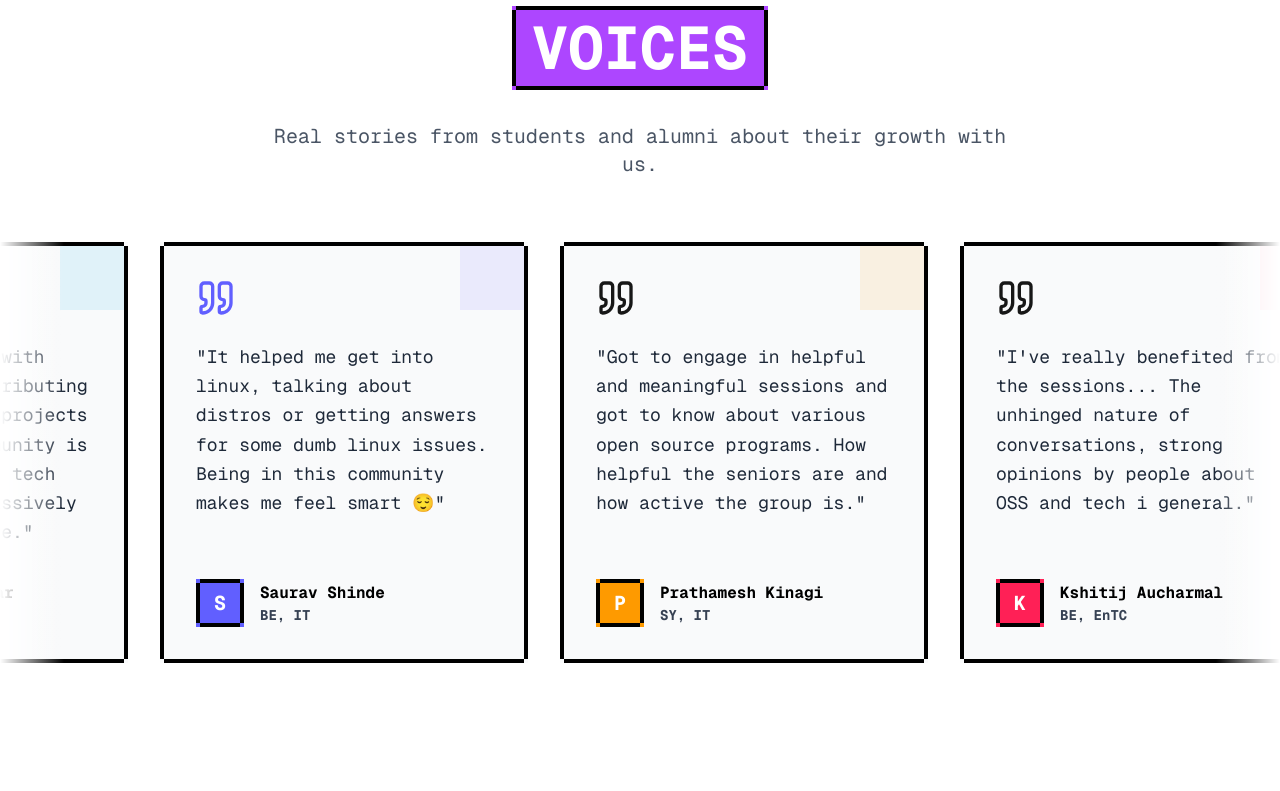
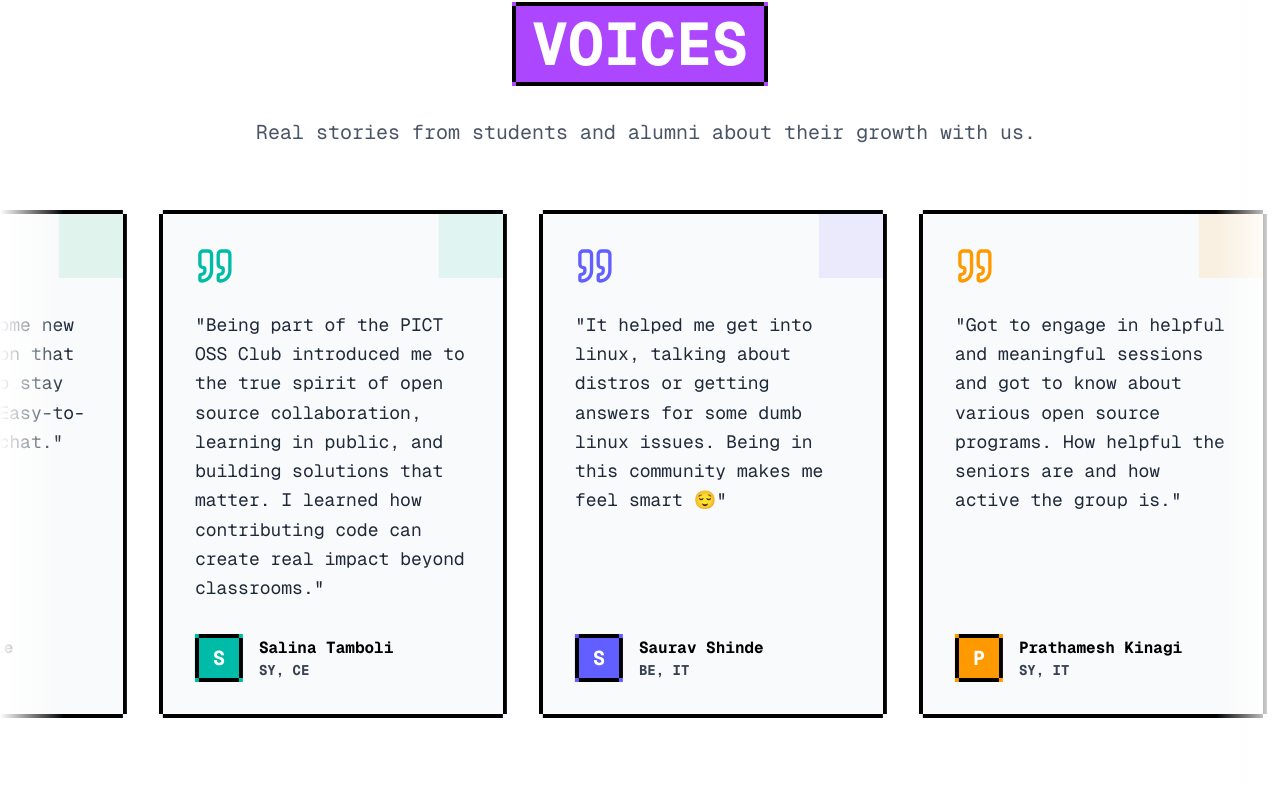
Before and after one commit to PICT-OSS-Community/Website, a Next.js app: page / in a window 1280 px wide. Shown: the part 2509-3300 px from the top of the page. Built offline with nearby package versions, Linux system fonts and the light colour scheme.

Commit message:
added mor etestimonials

```diff
--- a/app/components/Testimonials.tsx
+++ b/app/components/Testimonials.tsx
@@ -1,9 +1,38 @@
-'use client';
+"use client";
 
 import React from 'react';
 import { Quote } from 'lucide-react';
+// Map testimonial color names to Tailwind color classes
+const colorClassMap: { [key: string]: string } = {
+  emerald: "text-emerald-500",
+  teal: "text-teal-500",
+  indigo: "text-indigo-500",
+  amber: "text-amber-500",
+  rose: "text-rose-500",
+  violet: "text-violet-500",
+  fuchsia: "text-fuchsia-500",
+  pink: "text-pink-500",
+  cyan: "text-cyan-500",
+  purple: "text-purple-500",
+  lime: "text-lime-500",
+  orange: "text-orange-500",
+  yellow: "text-yellow-500",
+  red: "text-red-500"
+};
 
 const testimonials = [
+      {
+        name: "Sarang Rao",
+        role: "SY, ECE",
+        quote: "OSS helped me grow from a curious learner to a confident contributor, exploring security and real-world tech with an amazing community.",
+        color: "purple"
+      },
+    {
+      name: "Anish Dabhane",
+      role: "BE, CE",
+      quote: "I got first-hand experience in community building within the open-source ecosystem. It helped me improve my leadership skills significantly and transition from being an introvert to a more socially active person.",
+      color: "emerald"
+    },
   {
     name: "Shantanu Wable",
     role: "Alumnus, CE",
@@ -11,10 +40,10 @@ const testimonials = [
     color: "emerald"
   },
   {
-    name: "Omkar Wagholikar",
-    role: "Alumnus, CE",
-    quote: "Helped me connect with people who are contributing to the open source projects as well as the community is very focused on the tech which is good to passively improve my knowledge.",
-    color: "sky"
+    name: "Salina Tamboli",
+    role: "SY, CE",
+    quote: "Being part of the PICT OSS Club introduced me to the true spirit of open source collaboration, learning in public, and building solutions that matter. I learned how contributing code can create real impact beyond classrooms.",
+    color: "teal"
   },
   {
     name: "Saurav Shinde",
@@ -55,7 +84,7 @@ const testimonials = [
   {
     name: "Soham Metha",
     role: "TE, CE",
-    quote: "Helped me find out about various open source programs (GSSOC, LFX). Helps me keep up-to-date with the latest open-source news/programs/opportunities.",
+    quote: "Helped me find out about various open source programs (GSSOC, LFX). Helps me keep up-to-date with the latest open-source news, programs, and opportunities.",
     color: "cyan"
   },
   {
@@ -63,6 +92,30 @@ const testimonials = [
     role: "SY, AIDS",
     quote: "I've got a lot more knowledge about Linux and open source, and have been able to host and present sessions. Getting to know about cool projects.",
     color: "purple"
+  },
+  {
+    name: "Eshwari Sagar Jain",
+    role: "FY, ECE",
+    quote: "Learning new things, improvement in technical Knowledge. Supportive, helpful and amazing.",
+    color: "lime"
+  },
+  {
+    name: "Om Pravin Mahajan",
+    role: "SY, AIDS",
+    quote: "OSS helped me understand open-source and how to contribute. The community chat is always energetic and tech discussions are a highlight!",
+    color: "orange"
+  },
+  {
+    name: "Suyog Yogesh Shete",
+    role: "FY, CE",
+    quote: "Knew about the growing technology. The discussions and open minded thinking.",
+    color: "yellow"
+  },
+  {
+    name: "Anshul Kalbande",
+    role: "BE, CE",
+    quote: "The OSS Community is full of passionate devs. I always learn something new and love that it stays independent and active!",
+    color: "red"
   }
 ];
 
@@ -71,7 +124,7 @@ const doubledTestimonials = [...testimonials, ...testimonials];
 
 const Testimonials = () => {
   return (
-    <section className="bg-white py-16 lg:py-24 border-t-4 border-black overflow-hidden">
+    <section className="bg-white py-16 lg:py-24 overflow-hidden">
       <div className="max-w-full mx-auto">
         <div className="text-center mb-16 px-4">
           <h2 className="font-mono text-4xl sm:text-6xl font-bold text-black mb-8">
@@ -81,12 +134,11 @@ const Testimonials = () => {
               VOICES
             </span>
           </h2>
-          <p className="text-xl font-mono text-gray-600 max-w-3xl mx-auto">
+          <p className="text-xl font-mono text-gray-600 max-w-3xl mx-auto whitespace-nowrap">
             Real stories from students and alumni about their growth with us.
           </p>
         </div>
 
-        <div className="relative w-full overflow-hidden">
         {/* Fading Gradients */}
         <div className="absolute left-0 top-0 bottom-0 w-8 sm:w-16 z-10 bg-gradient-to-r from-white to-transparent pointer-events-none" />
         <div className="absolute right-0 top-0 bottom-0 w-8 sm:w-16 z-10 bg-gradient-to-l from-white to-transparent pointer-events-none" />
@@ -111,13 +163,13 @@ const Testimonials = () => {
           {doubledTestimonials.map((testimonial, index) => (
             <div
               key={index}
-                className="flex-none w-[300px] sm:w-[400px] px-4"
+              className="flex-none w-[320px] sm:w-[380px] px-4"
             >
               <div className="h-full bg-gray-50 p-8 pixelated-border flex flex-col relative group hover:-translate-y-2 transition-transform duration-300">
                 {/* Decorative background element */}
                 <div className={`absolute top-0 right-0 w-16 h-16 opacity-10 bg-${testimonial.color}-500`} />
 
-                  <Quote className={`text-${testimonial.color}-500 w-10 h-10 mb-6`} />
+                <Quote className={`w-10 h-10 mb-6 ${colorClassMap[testimonial.color] || 'text-gray-900'}`} />
 
                 <p className="font-mono text-lg text-gray-800 mb-8 flex-grow leading-relaxed">
                   "{testimonial.quote}"
@@ -133,7 +185,6 @@ const Testimonials = () => {
                     <h4 className="font-bold font-mono text-black">
                       {testimonial.name}
                     </h4>
-                      {/* Fixed visibility: Removed dynamic color class for text and used a static dark gray */}
                     <p className="text-sm font-mono text-gray-700 font-bold">
                       {testimonial.role}
                     </p>
@@ -144,7 +195,6 @@ const Testimonials = () => {
           ))}
         </div>
       </div>
-      </div>
     </section>
   );
 };
```
Lines whose indentation alone changed are shown as unchanged.
